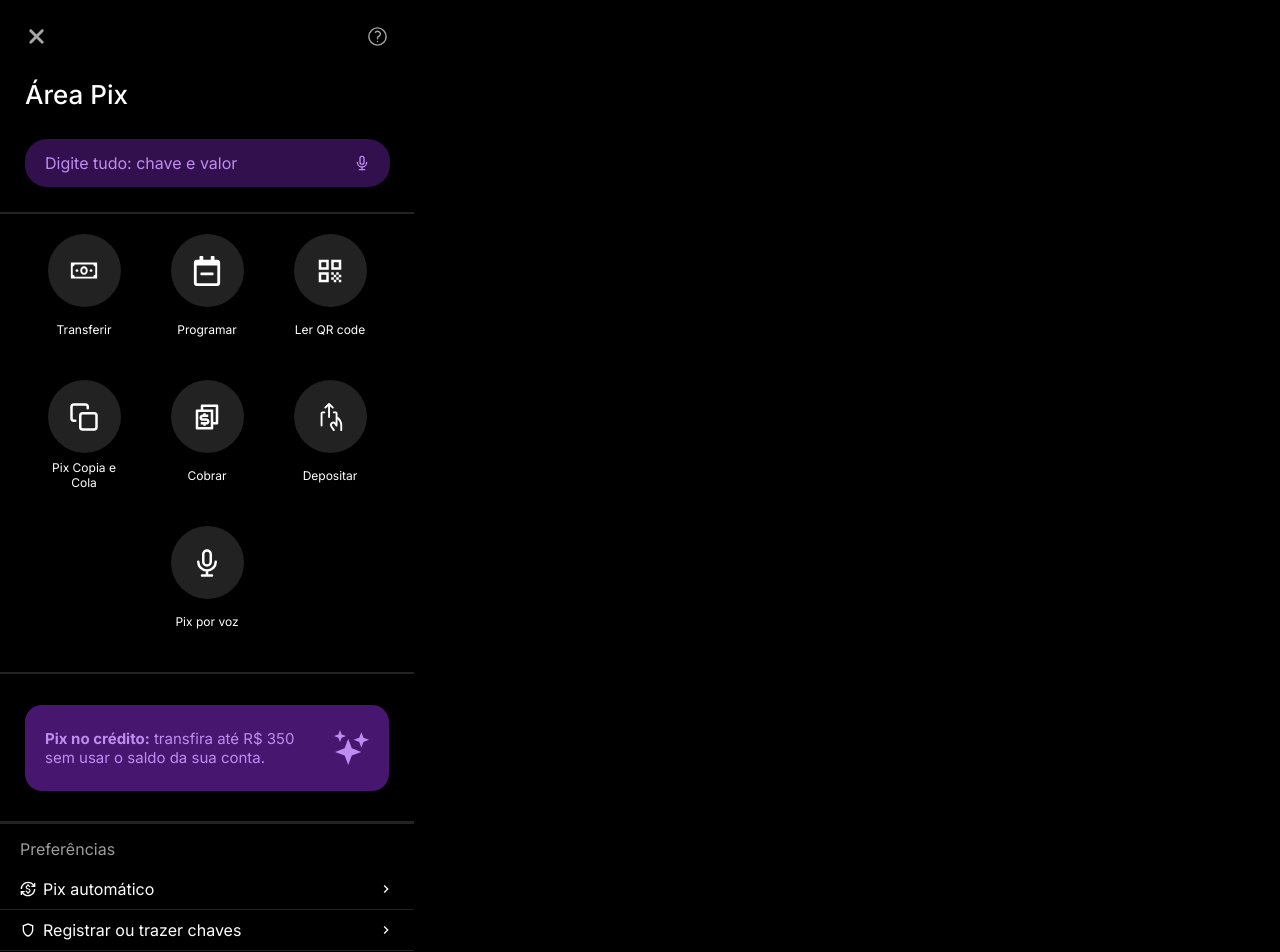
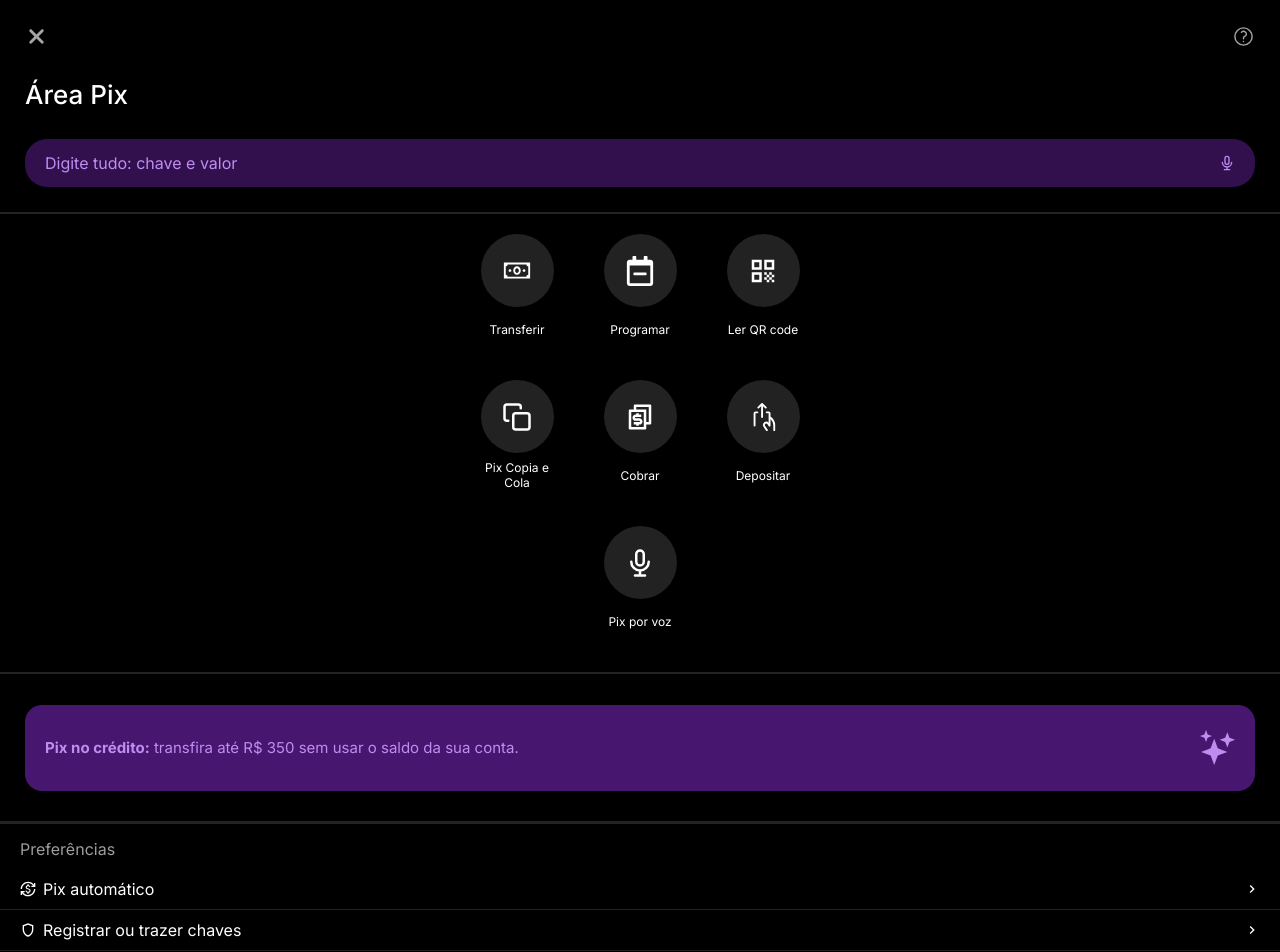
Before and after one commit to gilbertopetrini/nuandroidsn, a React (Vite) app: page /pix in a window 1280 px wide. Shown: the top 952 px of the page. Built offline with nearby package versions, Linux system fonts and the light colour scheme; no server answers; sample sign-in values are in the browser's storage.

Commit message:
coisaboa94

```diff
--- a/src/Config.jsx
+++ b/src/Config.jsx
@@ -166,6 +166,7 @@ function Config() {
           value={saldo}
           onChange={handleSaldoChange} // Usa o novo handler
           inputMode="numeric" // Sugere teclado numérico em dispositivos móveis
+          maxlength="14"
         />
       </label>
 
@@ -176,6 +177,7 @@ function Config() {
           value={emp}
           onChange={handleEmpChange} // Usa o novo handler
           inputMode="numeric" // Sugere teclado numérico em dispositivos móveis
+          maxlength="14"
         />
       </label>
 
@@ -186,6 +188,7 @@ function Config() {
           value={fat}
           onChange={handleFatChange} // Usa o novo handler
           inputMode="numeric" // Sugere teclado numérico em dispositivos móveis
+          maxlength="14"
         />
       </label>
 
@@ -196,6 +199,7 @@ function Config() {
           value={limit}
           onChange={handleLimitChange} // Usa o novo handler
           inputMode="numeric" // Sugere teclado numérico em dispositivos móveis
+          maxlength="14"
         />
       </label>
 
@@ -206,6 +210,7 @@ function Config() {
           value={invest}
           onChange={handleInvestChange} // Usa o novo handler
           inputMode="numeric" // Sugere teclado numérico em dispositivos móveis
+          maxlength="14"
         />
       </label>
 
@@ -216,6 +221,7 @@ function Config() {
           value={rendido}
           onChange={handleRendidoChange} // Usa o novo handler
           inputMode="numeric" // Sugere teclado numérico em dispositivos móveis
+          maxlength="14"
         />
       </label>
 
@@ -228,6 +234,7 @@ function Config() {
           value={valorpix}
           onChange={handleValorpixChange} // Usa o novo handler
           inputMode="numeric" // Sugere teclado numérico em dispositivos móveis
+          maxlength="14"
         />
       </label>
       <label>
@@ -237,7 +244,6 @@ function Config() {
 
       <button className='button' onClick={simularPix}>Simular Notificação</button>
 
-
     </div>
   );
 }
--- a/src/Pix.jsx
+++ b/src/Pix.jsx
@@ -28,7 +28,7 @@ function Pix() {
      const navigate = useNavigate();
 
     useEffect(() => {
-    document.body.style.backgroundColor = 'black';
+    document.body.style.backgroundColor = '';
 
     return () => {
       document.body.style.backgroundColor = '';
@@ -36,7 +36,7 @@ function Pix() {
   }, []);
   return (
     <motion.div
-        style={{ backgroundColor: 'black', minHeight: '100vh' }}
+        style={{ minHeight: '100vh' }}
         variants={pageVariants}
         initial="initial"
         animate="animate"
--- a/src/index.css
+++ b/src/index.css
@@ -25,5 +25,4 @@ body {
 }
 html{
   background-color: #591E8C;
-  float: none;
 }
--- a/src/pix.css
+++ b/src/pix.css
@@ -22,13 +22,12 @@ body::-webkit-scrollbar {
 .bodi {
   overflow-x: hidden;
   width: 100%;
-  background-color: #000000;
   -webkit-overflow-scrolling: touch;
   overflow-y: scroll;
   scrollbar-width: none;
 }
 .menudecima{
-    width: 414px;
+    width: 100%;
     height: fit-content;
     display: flex;
     justify-content: space-between;
@@ -39,7 +38,7 @@ body::-webkit-scrollbar {
 }
 .mainpix{
     padding: 25px;
-    width: 414px;
+    width: 100%;
     height: fit-content;
     padding-top: env(safe-area-inset-top);
     background-color: black;
@@ -52,7 +51,7 @@ body::-webkit-scrollbar {
     margin-bottom: 29px;
 }
 .barraroxa1{
-    width: 365px;
+    width: 100%;
     height: 48px;
     background-color: #32104D;
     border-radius: 22px;
@@ -63,7 +62,7 @@ body::-webkit-scrollbar {
     color: #BF8DF1;
 }
 .mainpix2{
-    width: 414px;
+    width: 100%;
     height: fit-content;
     padding-top: 20px;
     background-color: black;
@@ -105,7 +104,7 @@ body::-webkit-scrollbar {
 }
 
 .mainpix3{
-    width: 414px;
+    width: 100%;
     background-color: black;
     height: 150px;
     display: flex;
@@ -116,7 +115,7 @@ body::-webkit-scrollbar {
 
 .pixnocred{
     height: 86px;
-    width: 364px;
+    width: 100%;
     background-color: #47166F;
     border-radius: 17px;
     display: flex;
@@ -125,6 +124,7 @@ body::-webkit-scrollbar {
     padding: 0 20px;
     color: #BF8DF1;
     font-size: 15px;
+    margin: 0 25px;
 }
 .pnc{
     font-size: 35px;
@@ -134,7 +134,7 @@ body::-webkit-scrollbar {
     margin-left: 7px;
 }
 .mainpix4{
-    width: 414px;
+    width: 100%;
     background-color: black;
     height: 180px;
 }
--- a/src/saldo.css
+++ b/src/saldo.css
@@ -1,4 +1,20 @@
-
+.centralizarS{
+  width: 100%;
+  height: fit-content;
+  display: flex;
+  justify-content: center;
+  align-items: center;
+  background-color: black;
+}
+.centralizarcbS{
+  width: 100%;
+  height: fit-content;
+  display: flex;
+  justify-content: center;
+  align-items: center;
+  background-color: black;
+  border-top: 2px solid #232323;
+}
 .gif{
   height: 35px;
   width: 35px;
@@ -121,10 +137,11 @@
 .options{
     display: flex;
     width: fit-content;
-    overflow-y: hidden;
     margin-top: 20px;
     padding-bottom: 20px;
     border-bottom: 1px solid #232323;
+
+    overflow-x: hidden;
 }
 .optionsmain{
   width: 76px;
@@ -167,18 +184,21 @@
 }
 .ads{
     height: fit-content;
-    width: fit-content;
+    width: 100%;
     padding: 0 25px;
     background-color: #000000;
     margin-top: 25px;
     margin-bottom: 30px;
+    display: flex;
+    justify-content: center;
+    align-items: center;
 }
 .banner{
     display: flex;
     justify-content: center;
     align-items: center;
     height: 100px;
-    width: 364px;
+    width: 100%;
     background-color: #2A276E;
     color: white;
     font-weight: 300;
@@ -193,8 +213,8 @@
     font-size: 35px;
     background-color: #1F1B4F;
     height: 50px;
-    width: 60px;
-    border-radius: 50%;
+    width: 50px;
+    border-radius: 25px;
     color: #AF7BF9;
 }
 .historico{
--- a/src/saldo.jsx
+++ b/src/saldo.jsx
@@ -33,7 +33,7 @@ function Saldo() {
 
     useEffect(() => {
     // Aplica o estilo ao body quando a página monta
-    document.body.style.backgroundColor = 'red';
+    document.body.style.backgroundColor = 'black';
 
     // Limpa ao sair da página
     return () => {
@@ -197,7 +197,7 @@ function Saldo() {
             </div>
         </div>
 
-        <div className='centralizar'>
+        <div className='centralizarS'>
             <div className="options">
                 <div className='optionsmain'>
                     <div className='optionsicone'><PiHandDeposit /></div>
@@ -226,7 +226,7 @@ function Saldo() {
             </div>
         </div>
 
-        <div className='centralizarcb'>
+        <div className='centralizarcbS'>
             <div className="ads">
                 <div className="banner">
                     <p>Até <strong>R$ {emp}</strong> disponíveis para empréstimo.</p>
@@ -235,7 +235,7 @@ function Saldo() {
             </div>
         </div>
 
-        <div className='centralizar'>
+        <div className='centralizarS'>
             <div className="historico">
                 <p>Histórico</p>
                 <div className="histicons">
```
